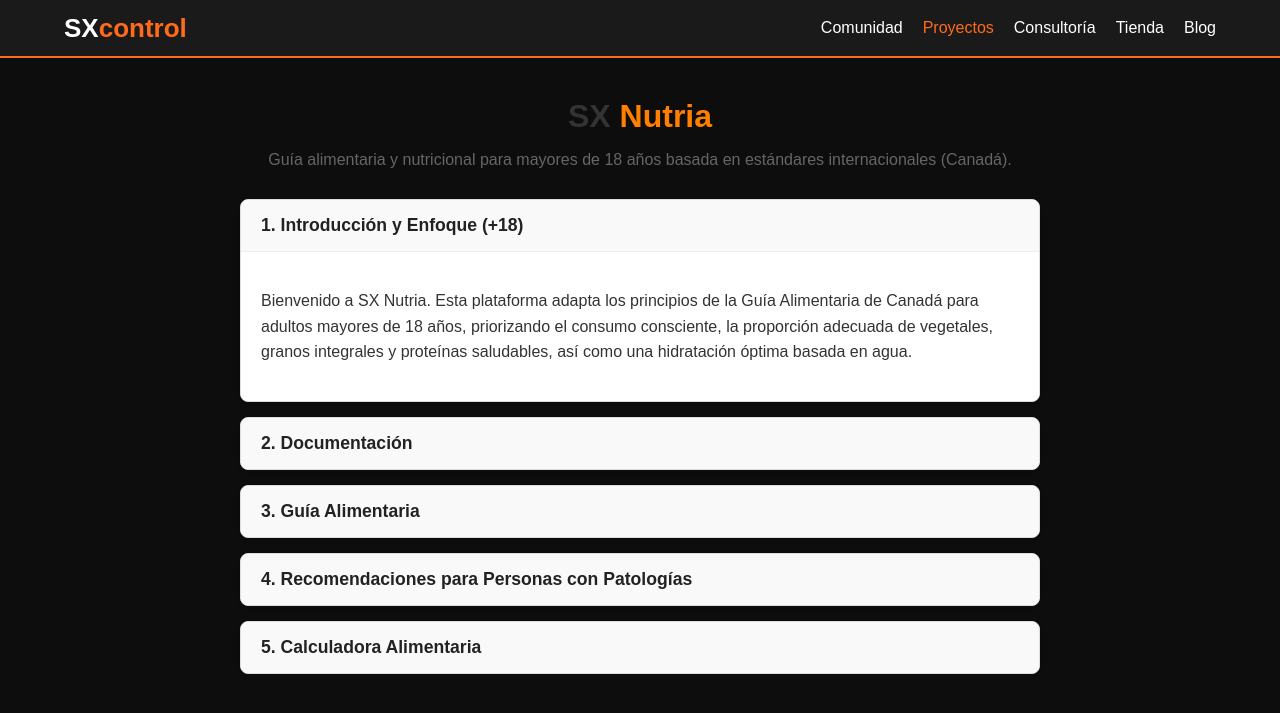
After one commit to solosoyjuan03/Sxcontrol, a Flask app: page /nutria in a window 1280 px wide. The commit adds this page. Shown: the top 713 px of the page. Run offline with Flask 3, Linux system fonts and the light colour scheme.

Commit message:
Integrate local SX Nutria updates
Co-authored-by: Copilot <223556219+Copilot@users.noreply.github.com>

```diff
--- a/app.py
+++ b/app.py
@@ -1,30 +1,67 @@
-from flask import Flask, render_template
+from flask import Flask, render_template, request
 
 app = Flask(__name__)
 
-@app.route('/')
+@app.route("/")
 def home():
-    return render_template('index.html')
+    return render_template("index.html")
 
-@app.route('/comunidad')
+
+@app.route("/comunidad")
 def comunidad():
-    return render_template('Comunidad/comunidad.html')
+    return render_template("Comunidad/comunidad.html")
 
-@app.route('/proyectos')
+
+@app.route("/proyectos")
 def proyectos():
-    return render_template('Proyectos/proyectos.html')
+    return render_template("Proyectos/proyectos.html")
 
-@app.route('/consultoria')
+
+@app.route("/nutria", methods=["GET", "POST"])
+def nutria():
+    resultado = None
+
+    if request.method == 'POST':
+        try:
+            genero = request.form.get('genero')
+            peso = float(request.form.get('peso'))
+            altura = float(request.form.get('altura'))
+            edad = int(request.form.get('edad'))
+            actividad = float(request.form.get('actividad'))
+
+            tmb = (10 * peso) + (6.25 * altura) - (5 * edad)
+
+            if genero == 'hombre':
+                tmb += 5
+            else:
+                tmb -= 161
+
+            calorias_totales = round(tmb * actividad)
+
+            resultado = {'calorias': calorias_totales}
+        except (ValueError, TypeError):
+            resultado = {'error': 'Por favor, introduce valores numéricos válidos.'}
+
+    return render_template(
+        "Proyectos/SX_Nutria/nutria.html",
+        resultado=resultado,
+    )
+
+
+@app.route("/consultoria")
 def consultoria():
-    return render_template('Consultoria/consultoria.html')
+    return render_template("Consultoria/consultoria.html")
 
-@app.route('/tienda')
+
+@app.route("/tienda")
 def tienda():
-    return render_template('Tienda/tienda.html')
+    return render_template("Tienda/tienda.html")
 
-@app.route('/blog')
+
+@app.route("/blog")
 def blog():
-    return render_template('Blog/blog.html')
+    return render_template("Blog/blog.html")
 
-if __name__=='__main__':
+
+if __name__ == "__main__":
     app.run(debug=True)
--- a/static/css/style.css
+++ b/static/css/style.css
@@ -243,3 +243,100 @@ nav a.active {
     background: var(--sx-orange);
     color: white;
 }
+
+/* Estilos generales para la vista de Nutria */
+.nutria-container {
+    max-width: 800px;
+    margin: 40px auto;
+    padding: 0 20px;
+    font-family: Arial, sans-serif;
+    color: #333;
+}
+
+.nutria-container h1 {
+    text-align: center;
+    margin-bottom: 10px;
+}
+
+.nutria-container h1 span {
+    color: #ff7f00; /* O el color naranja característico de tu marca */
+}
+
+.subtitle {
+    text-align: center;
+    color: #666;
+    margin-bottom: 30px;
+}
+
+/* Contenedor de acordeones */
+.accordion-group {
+    display: flex;
+    flex-direction: column;
+    gap: 15px;
+}
+
+/* Tarjeta desplegable */
+.accordion-item {
+    background: #ffffff;
+    border: 1px solid #ddd;
+    border-radius: 8px;
+    box-shadow: 0 2px 5px rgba(0,0,0,0.05);
+    overflow: hidden;
+    transition: all 0.3s ease;
+}
+
+/* Botón desplegable (Summary) */
+.btn-accordion {
+    background-color: #f9f9f9;
+    color: #222;
+    padding: 15px 20px;
+    font-size: 1.1rem;
+    font-weight: bold;
+    cursor: pointer;
+    list-style: none; /* Quita la flecha por defecto en algunos navegadores */
+    display: flex;
+    justify-content: space-between;
+    align-items: center;
+}
+
+.btn-accordion::-webkit-details-marker {
+    display: none; /* Oculta flecha en Safari/Chrome antiguos */
+}
+
+.btn-accordion:hover {
+    background-color: #f1f1f1;
+    color: #ff7f00;
+}
+
+/* Contenido interno del desplegable */
+.accordion-content {
+    padding: 20px;
+    border-top: 1px solid #eee;
+    background-color: #fff;
+    line-height: 1.6;
+}
+
+/* Estilos para el formulario de la calculadora */
+.nutricion-form {
+    display: flex;
+    flex-direction: column;
+    gap: 12px;
+    margin-top: 15px;
+}
+
+.form-group {
+    display: flex;
+    flex-direction: column;
+}
+
+.form-group label {
+    font-size: 0.9rem;
+    margin-bottom: 5px;
+    font-weight: bold;
+}
+
+.form-group input {
+    padding: 10px;
+    border: 1px solid #ccc;
+    border-radius: 5px;
+}
--- /dev/null
+++ b/templates/Proyectos/SX_Nutria/nutria.html
@@ -0,0 +1,140 @@
+<!DOCTYPE html>
+<html lang="es">
+<head>
+    <meta charset="UTF-8">
+    <title>SX Nutria - Guía Alimentaria (+18)</title>
+    <link rel="stylesheet" href="{{ url_for('static', filename='css/style.css') }}">
+</head>
+<body>
+    <header>
+        <div class="logo">SX<span>control</span></div>
+        <nav>
+            <ul>
+                <li><a href="{{ url_for('comunidad') }}">Comunidad</a></li>
+                <li><a href="{{ url_for('proyectos') }}" class="active">Proyectos</a></li>
+                <li><a href="{{ url_for('consultoria') }}">Consultoría</a></li>
+                <li><a href="{{ url_for('tienda') }}">Tienda</a></li>
+                <li><a href="{{ url_for('blog') }}">Blog</a></li>
+            </ul>
+        </nav>
+    </header>
+
+    <main class="nutria-container">
+        <h1>SX <span>Nutria</span></h1>
+        <p class="subtitle">Guía alimentaria y nutricional para mayores de 18 años basada en estándares internacionales (Canadá).</p>
+
+        <!-- Menú de 5 botones desplegables / Acordeones -->
+        <div class="accordion-group">
+
+            <!-- Botón 1: Introducción / Inicio -->
+            <details class="accordion-item" open>
+                <summary class="btn-accordion">1. Introducción y Enfoque (+18)</summary>
+                <div class="accordion-content">
+                    <p>Bienvenido a SX Nutria. Esta plataforma adapta los principios de la Guía Alimentaria de Canadá para adultos mayores de 18 años, priorizando el consumo consciente, la proporción adecuada de vegetales, granos integrales y proteínas saludables, así como una hidratación óptima basada en agua.</p>
+                </div>
+            </details>
+
+            <!-- Botón 2: Documentación -->
+            <details class="accordion-item">
+                <summary class="btn-accordion">2. Documentación</summary>
+                <div class="accordion-content">
+                    <p>Aquí encontrarás las bases metodológicas, referencias bibliográficas de Health Canada y los criterios técnicos aplicados para el desarrollo de las porciones y recomendaciones energéticas en adultos.</p>
+                    <ul>
+                        <li>Fundamentos científicos de las porciones por plato.</li>
+                        <li>Equivalencias nutricionales internacionales.</li>
+                    </ul>
+                </div>
+            </details>
+
+            <!-- Botón 3: Guía Alimentaria -->
+            <details class="accordion-item">
+                <summary class="btn-accordion">3. Guía Alimentaria</summary>
+                <div class="accordion-content">
+                    <p>El plato saludable de referencia se divide visualmente en tres componentes clave:</p>
+                    <ul>
+                        <li><strong>1/2 Plato:</strong> Verduras y frutas frescas de variados colores.</li>
+                        <li><strong>1/4 Plato:</strong> Alimentos ricos en proteínas (legumbres, frutos secos, pescado, carnes magras, huevos).</li>
+                        <li><strong>1/4 Plato:</strong> Alimentos integrales (quinoa, avena, arroz integral, pan integral).</li>
+                    </ul>
+                </div>
+            </details>
+
+            <!-- Botón 4: Recomendaciones para personas con patologías -->
+            <details class="accordion-item">
+                <summary class="btn-accordion">4. Recomendaciones para Personas con Patologías</summary>
+                <div class="accordion-content">
+                    <p><strong>Nota importante:</strong> Las pautas generales deben ajustarse bajo supervisión médica en caso de condiciones específicas:</p>
+                    <ul>
+                        <li><strong>Hipertensión:</strong> Reducción estricta del sodio añadido, priorizando especias naturales y alimentos frescos.</li>
+                        <li><strong>Diabetes (Tipo 1 y 2):</strong> Control estricto de carbohidratos refinados, prefiriendo siempre carbohidratos complejos de bajo índice glucémico y alto contenido de fibra.</li>
+                        <li><strong>Dislipidemias:</strong> Control de grasas saturadas, sustituyéndolas por grasas saludables como aguacate, aceite de oliva y frutos secos.</li>
+                    </ul>
+                </div>
+            </details>
+
+            <!-- Botón 5: Calculadora Alimentaria -->
+            <details class="accordion-item">
+                <summary class="btn-accordion">5. Calculadora Alimentaria</summary>
+                <div class="accordion-content">
+                    <p>Herramienta interactiva para estimar tus requerimientos calóricos base y distribución de macronutrientes según tu nivel de actividad física:</p>
+
+<form class="nutricion-form" method="POST" action="{{ url_for('nutria') }}">
+    <div class="form-group">
+        <label>Género:</label>
+        <select name="genero" required>
+            <option value="hombre">Hombre</option>
+            <option value="mujer">Mujer</option>
+        </select>
+    </div>
+    <div class="form-group">
+        <label>Peso (kg):</label>
+        <input type="number" name="peso" placeholder="Ej. 70" step="0.1" min="30" max="300" required>
+    </div>
+    <div class="form-group">
+        <label>Altura (cm):</label>
+        <input type="number" name="altura" placeholder="Ej. 175" min="100" max="250" required>
+    </div>
+    <div class="form-group">
+        <label>Edad (Años):</label>
+        <input type="number" name="edad" placeholder="Mayor de 18" min="18" max="120" required>
+    </div>
+    <div class="form-group">
+        <label>Nivel de Actividad Física:</label>
+        <select name="actividad" required>
+            <option value="1.2">Sedentario (poco o ningún ejercicio)</option>
+            <option value="1.375">Ligero (ejercicio ligero 1-3 días/sem)</option>
+            <option value="1.55">Moderado (ejercicio moderado 3-5 días/sem)</option>
+            <option value="1.725">Intenso (ejercicio fuerte 6-7 días/sem)</option>
+        </select>
+         </div>
+    <button type="submit" class="btn">Calcular en el Servidor</button>
+            </form>
+
+            <!-- Mostrar resultados si Python los envió -->
+            {% if resultado %}
+            <div class="resultado-box" style="margin-top: 20px;">
+                {% if resultado.error %}
+                    <p style="color: red;">{{ resultado.error }}</p>
+                {% else %}
+                    <h4>Tus Resultados Estimados:</h4>
+                    <p><strong>Calorías diarias recomendadas (TDEE):</strong> {{ resultado.calorias }} kcal</p>
+                    <div class="plate-guide">
+                        <p><strong>Distribución sugerida según Guía Alimentaria:</strong></p>
+                        <ul>
+                            <li>🌿 <strong>1/2 Plato:</strong> Verduras y frutas frescas variadas.</li>
+                            <li>🍗 <strong>1/4 Plato:</strong> Alimentos proteicos (magros, legumbres, etc.).</li>
+                            <li>🌾 <strong>1/4 Plato:</strong> Alimentos integrales (avena, quinoa, arroz integral).</li>
+                        </ul>
+                    </div>
+                {% endif %}
+            </div>
+            {% endif %}
+
+
+                </div>
+            </details>
+
+        </div>
+    </main>
+</body>
+</html>
--- a/templates/Proyectos/proyectos.html
+++ b/templates/Proyectos/proyectos.html
@@ -51,7 +51,7 @@
             <div class="proyecto-card">
                 <h3>SX Nutria</h3>
                 <p>Guía alimentaria y calculadora nutricional basada en la Guía Alimentaria Oficial de Canadá.</p>
-                <p class="disponibilidad">Próximamente</p>
+                <a href="{{ url_for('nutria') }}" class="btn">Ir al proyecto</a>
             </div>
             <div class="proyecto-card">
                 <h3>SX Recruiter</h3>
```
Also changed, not shown: templates/Blog/blog.html (line endings or trailing spaces), templates/Comunidad/comunidad.html (line endings or trailing spaces), templates/Consultoria/consultoria.html (line endings or trailing spaces), templates/Tienda/tienda.html (line endings or trailing spaces), templates/index.html (line endings or trailing spaces), 1 other file.
